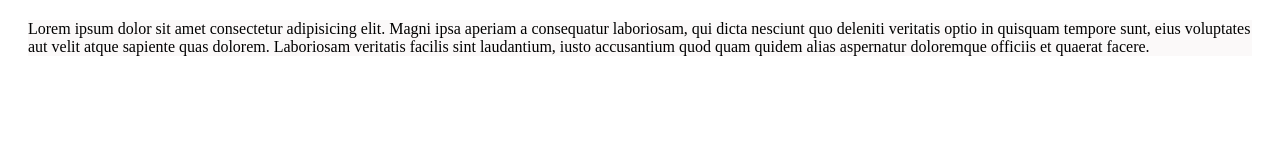
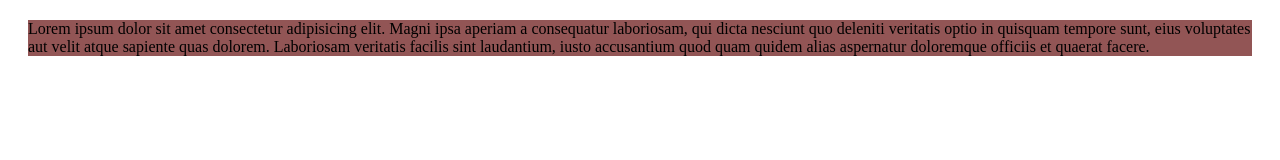
Before and after one commit to Dipto-shaha/ForGitPractice, a plain HTML site: page index.html in a window 1280 px wide. Drawn offline with Linux system fonts and the light colour scheme.

Commit message:
GitPathUpdate

```diff
--- a/Styles/style.css
+++ b/Styles/style.css
@@ -1,4 +1,4 @@
 p{
     margin: 20px;
-    background: #fbf9f9;
+    background: #925555;
 }
```
